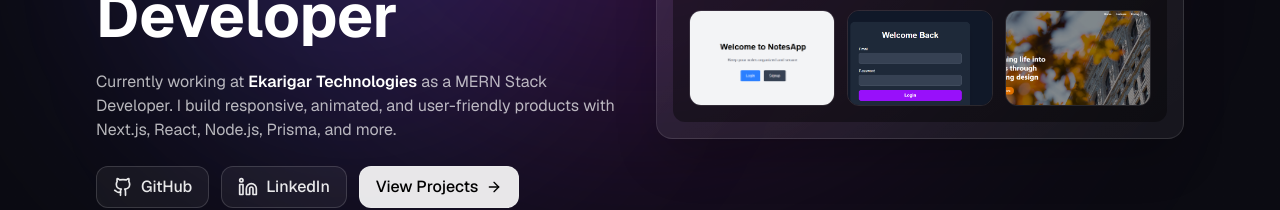
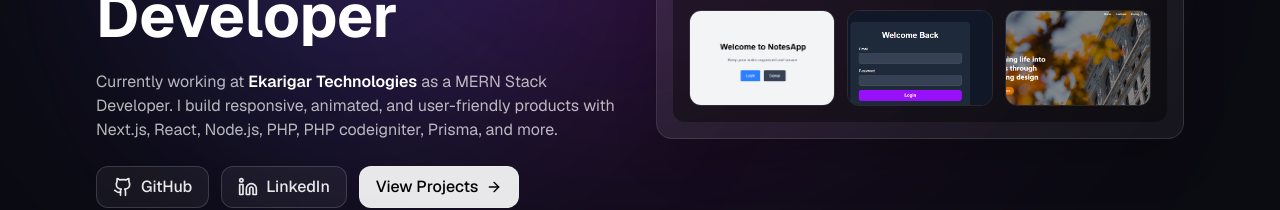
Before and after one commit to yashmevat/portfolio, a Next.js app: page / in a window 1280 px wide. Shown: the part 448-658 px from the top of the page. Built offline with nearby package versions, Linux system fonts and the light colour scheme.

Commit message:
latest commit

```diff
--- a/src/app/page.tsx
+++ b/src/app/page.tsx
@@ -228,7 +228,7 @@
               className="mt-4 max-w-xl text-white/70"
             >
               Currently working at <span className="font-semibold text-white">Ekarigar Technologies</span> as a MERN Stack Developer.
-              I build responsive, animated, and user-friendly products with Next.js, React, Node.js, Prisma, and more.
+              I build responsive, animated, and user-friendly products with Next.js, React, Node.js, PHP, PHP codeigniter, Prisma, and more.
             </motion.p>
 
 
```
